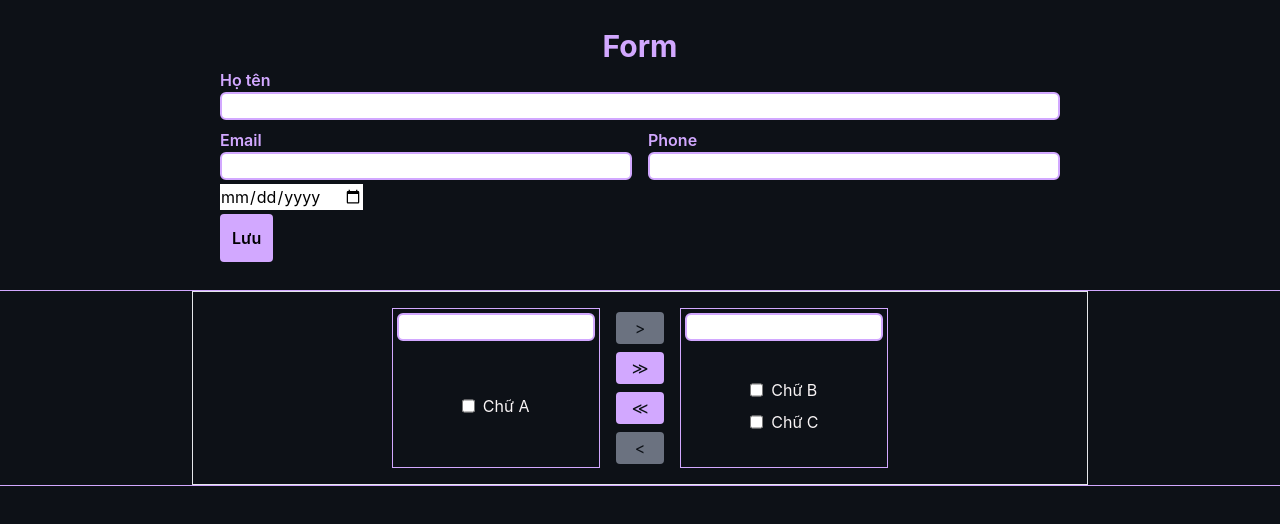
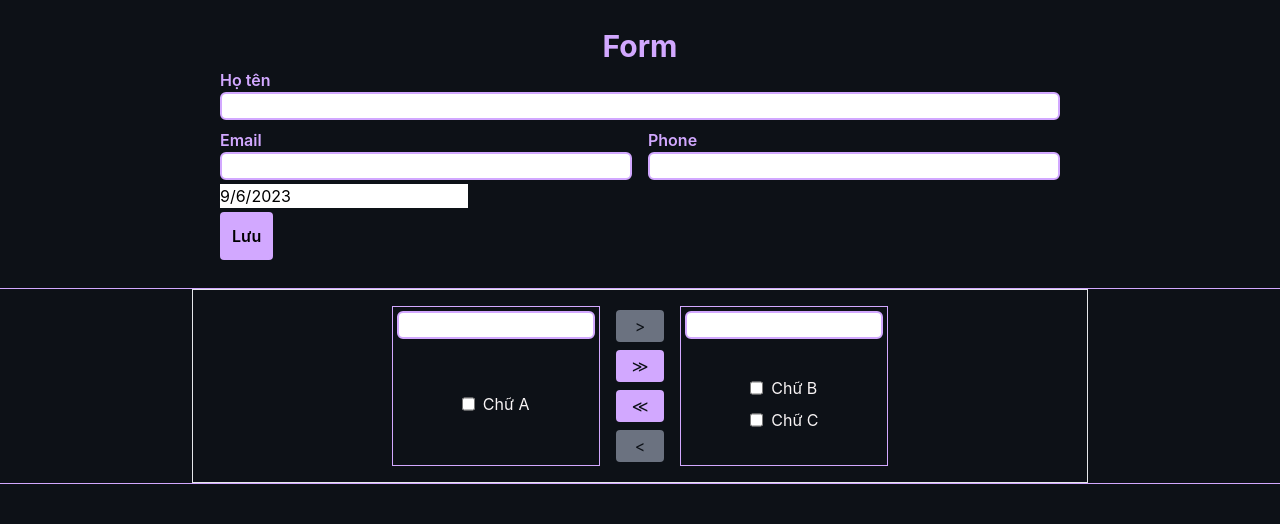
Before and after one commit to tam-minkshin/minkshin-profile, a React (Create React App) app: page /profile in a window 1280 px wide. Shown: the top 524 px of the page. Built offline with nearby package versions, Linux system fonts and the light colour scheme.

Commit message:
refactor

```diff
--- a/src/Core/DatePicker/date-picker.core.tsx
+++ b/src/Core/DatePicker/date-picker.core.tsx
@@ -8,7 +8,7 @@ import Helper from "Service/Helper";
 interface DatePickerCoreProps {
   label: string;
   name: string;
-  onChange: (name: string, value:number) => void;
+  onChange: (name: string, value: number) => void;
   minYear?: number;
   maxYear?: number;
   minDate?: number;
@@ -44,8 +44,7 @@ const DatePickerCore = (props: DatePickerCoreProps) => {
   return (
     <div className={Style["date-picker-ctn"]}>
       <div className={Style["input-picker"]} onClick={handleClick}>
-        <input type="Date" defaultValue={value} name={name} />
-
+        <input className={Style["input-datepicker"]} type="text" defaultValue={value} name={name} />
         <div className={classes} ref={test}>
           <Calendar defaultValue={defaultValue} minYear={minYear} maxYear={maxYear} minDate={minDate} maxDate={maxDate} onPick={handleChangeDate} />
         </div>
--- a/src/Core/Input/input.core.tsx
+++ b/src/Core/Input/input.core.tsx
@@ -14,9 +14,9 @@ const InputCore = (props: InputProps) => {
     <div className={mergeClass(className, Style["container-input"])}>
       <label className={Style["label"]}>{label}</label>
       {!Helper.isEmpty(value) ? (
-        <input disabled={type === "Date" ? true : disabled} type={type === "Date" ? "text" : type} name={name} className={type === "Date" ? Style["input-datepicker"] : Style["input"]} defaultValue={value} onChange={onChange} />
+        <input type={type} name={name} className={Style["input"]} defaultValue={value} onChange={onChange} />
       ) : (
-        <input disabled={type === "Date" ? true : disabled} type={type === "Date" ? "text" : type} name={name} className={type === "Date" ? Style["input-datepicker"] : Style["input"]} onChange={onChange} />
+        <input type={type} name={name} className={Style["input"]} onChange={onChange} />
       )}
     </div>
   );
--- a/src/Sass/Core/_date-picker.module.scss
+++ b/src/Sass/Core/_date-picker.module.scss
@@ -1,12 +1,15 @@
-.date-picker-ctn{
-    @apply w-full;
-    .input-picker{
-        @apply relative z-0
+.date-picker-ctn {
+  @apply w-full;
+  .input-picker {
+    @apply relative z-0;
+    .input-datepicker:disabled {
+      @apply w-full rounded-md border-2 border-outline px-2 bg-white;
     }
-    .calendar-pikcer-hidden{
-        @apply hidden
-    }
-    .calendar-pikcer{
-        @apply w-2/3 absolute pt-2 z-10
-    }
+  }
+  .calendar-pikcer-hidden {
+    @apply hidden;
+  }
+  .calendar-pikcer {
+    @apply w-2/3 absolute pt-2 z-10;
+  }
 }
```
